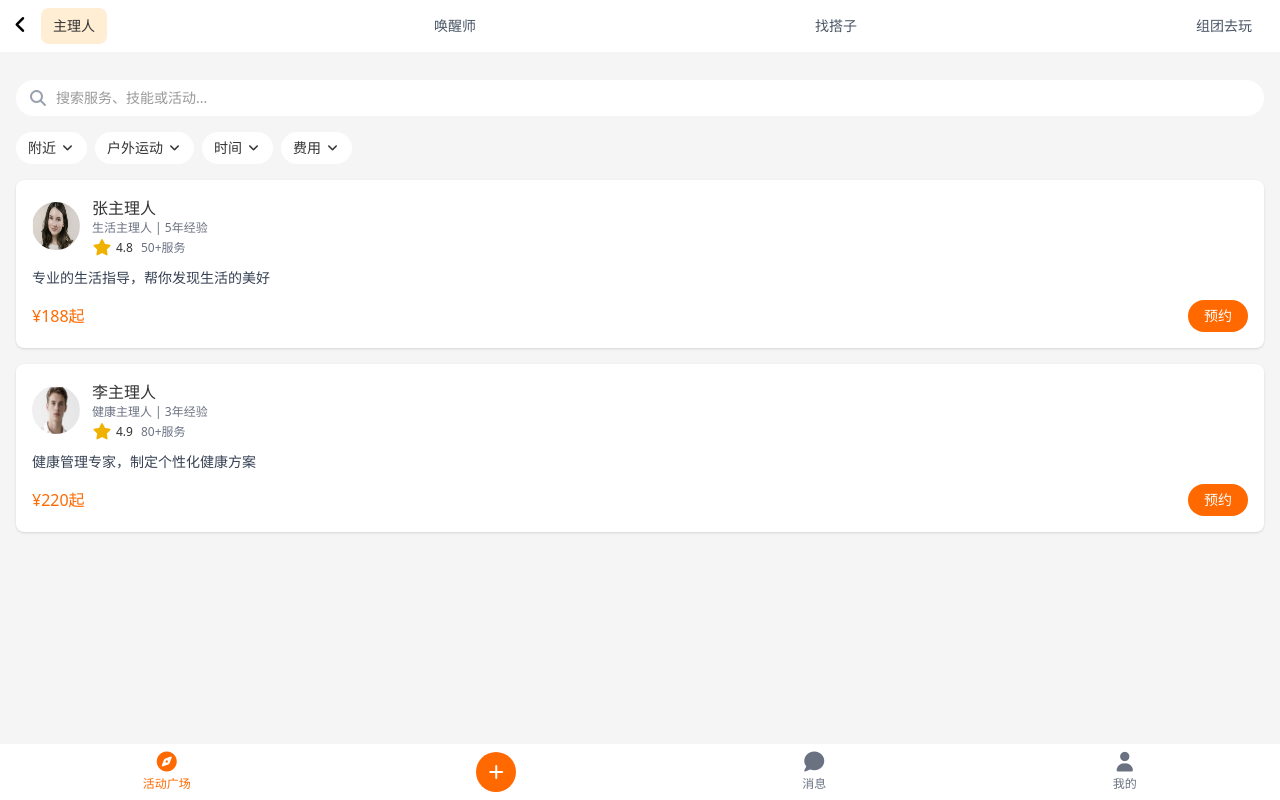
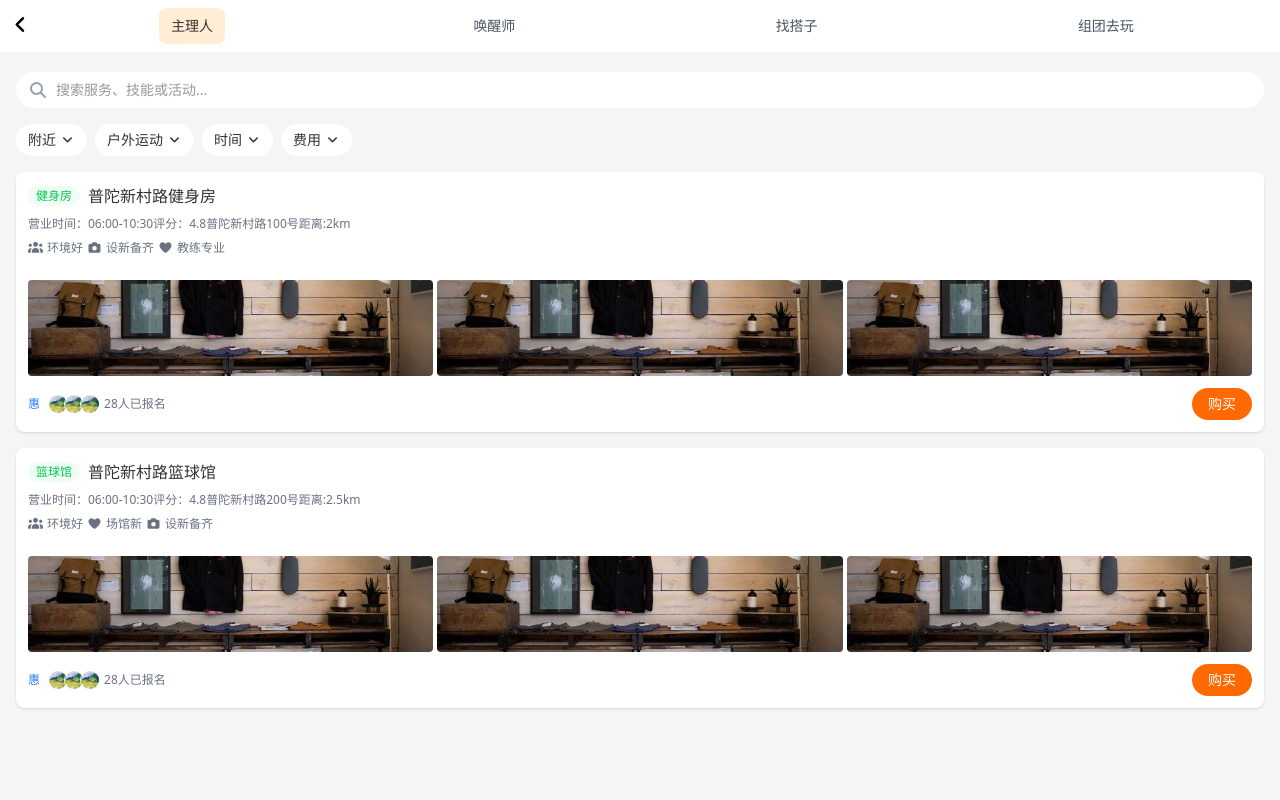
Before and after one commit to RosyDawns/hxs-demo1, a Vue app: page /service-category in a window 1280 px wide. Built offline with nearby package versions, Linux system fonts and the light colour scheme; a web font is replaced by a local one.

Commit message:
fix(project): 新增页面

```diff
--- a/src/views/ServiceCategoryPage.vue
+++ b/src/views/ServiceCategoryPage.vue
@@ -9,7 +9,7 @@
           <button @click="goBack" class="text-black mr-2">
             <i class="fa fa-angle-left text-xl"></i>
           </button>
-          <div class="flex justify-between flex-1 py-2">
+          <div class="flex justify-around flex-1 py-2">
             <button
               class="flex flex-col items-center px-3 py-2 rounded-lg"
               :class="
@@ -60,7 +60,7 @@
     </header>
 
     <!-- 主内容区 -->
-    <main class="pt-20 pb-16 px-4">
+    <main class="pt-18 pb-16 px-4">
       <!-- 搜索框 -->
       <div class="relative mb-4">
         <input
@@ -109,60 +109,160 @@
       <div class="space-y-4">
         <!-- 主理人内容 -->
         <template v-if="activeTab === 'master'">
-          <div class="bg-white rounded-lg shadow-sm p-4 mb-4">
-            <div class="flex items-center mb-3">
-              <img
-                src="@images/user_1.png"
-                class="w-12 h-12 rounded-full mr-3"
-              />
-              <div>
-                <h3 class="font-medium">张主理人</h3>
-                <p class="text-xs text-gray-500">生活主理人 | 5年经验</p>
-                <div class="flex items-center mt-1">
-                  <i class="fa fa-star text-yellow-500 mr-1"></i>
-                  <span class="text-xs">4.8</span>
-                  <span class="text-xs text-gray-500 ml-2">50+服务</span>
+          <div
+            class="bg-white rounded-lg shadow-sm overflow-hidden cursor-pointer"
+            @click="$router.push('/product-detail/product1')"
+          >
+            <div class="p-3">
+              <div class="flex items-center justify-between mb-2">
+                <div class="flex items-center">
+                  <span
+                    class="bg-green-50 text-green-500 text-xs px-2 py-0.5 rounded-full mr-2"
+                    >健身房</span
+                  >
+                  <h3 class="font-medium">普陀新村路健身房</h3>
                 </div>
               </div>
+              <p class="text-xs text-gray-500 mb-2">
+                <span>营业时间：06:00-10:30</span>
+                <span>评分：4.8</span>
+                <span>普陀新村路100号</span>
+                <span>距离:2km</span>
+              </p>
+              <div class="flex flex-wrap gap-1 mb-3">
+                <span class="text-xs text-gray-500 flex items-center">
+                  <i class="fa fa-users mr-1"></i>
+                  环境好
+                </span>
+                <span class="text-xs text-gray-500 flex items-center">
+                  <i class="fa fa-camera mr-1"></i>
+                  设新备齐
+                </span>
+                <span class="text-xs text-gray-500 flex items-center">
+                  <i class="fa fa-heart mr-1"></i>
+                  教练专业
+                </span>
+              </div>
             </div>
-            <p class="text-sm text-gray-700 mb-3">
-              专业的生活指导，帮你发现生活的美好
-            </p>
-            <div class="flex justify-between items-center">
-              <div class="text-orange-500 font-medium">¥188起</div>
+
+            <!-- 活动图片 -->
+            <div class="flex gap-1 px-3 mb-3">
+              <img
+                src="@images/img_43.jpg"
+                class="w-1/3 h-24 object-cover rounded"
+              />
+              <img
+                src="@images/img_43.jpg"
+                class="w-1/3 h-24 object-cover rounded"
+              />
+              <img
+                src="@images/img_43.jpg"
+                class="w-1/3 h-24 object-cover rounded"
+              />
+            </div>
+
+            <div class="flex items-center justify-between px-3 pb-3">
+              <div class="flex items-center">
+                <span class="text-xs text-blue-500 mr-2">惠</span>
+                <div class="flex -space-x-1">
+                  <img
+                    src="@images/img_39.jpg"
+                    class="w-5 h-5 rounded-full border border-white"
+                  />
+                  <img
+                    src="@images/img_39.jpg"
+                    class="w-5 h-5 rounded-full border border-white"
+                  />
+                  <img
+                    src="@images/img_39.jpg"
+                    class="w-5 h-5 rounded-full border border-white"
+                  />
+                </div>
+                <span class="text-xs text-gray-500 ml-1">28人已报名</span>
+              </div>
               <button
                 class="bg-orange-500 text-white text-sm font-medium px-4 py-1.5 rounded-full"
               >
-                预约
+                购买
               </button>
             </div>
           </div>
 
-          <div class="bg-white rounded-lg shadow-sm p-4">
-            <div class="flex items-center mb-3">
-              <img
-                src="@images/user_2.png"
-                class="w-12 h-12 rounded-full mr-3"
-              />
-              <div>
-                <h3 class="font-medium">李主理人</h3>
-                <p class="text-xs text-gray-500">健康主理人 | 3年经验</p>
-                <div class="flex items-center mt-1">
-                  <i class="fa fa-star text-yellow-500 mr-1"></i>
-                  <span class="text-xs">4.9</span>
-                  <span class="text-xs text-gray-500 ml-2">80+服务</span>
+          <div
+            class="bg-white rounded-lg shadow-sm overflow-hidden cursor-pointer"
+            @click="$router.push('/product-detail/product1')"
+          >
+            <div class="p-3">
+              <div class="flex items-center justify-between mb-2">
+                <div class="flex items-center">
+                  <span
+                    class="bg-green-50 text-green-500 text-xs px-2 py-0.5 rounded-full mr-2"
+                    >篮球馆</span
+                  >
+                  <h3 class="font-medium">普陀新村路篮球馆</h3>
                 </div>
               </div>
+              <p class="text-xs text-gray-500 mb-2">
+                <span>营业时间：06:00-10:30</span>
+                <span>评分：4.8</span>
+                <span>普陀新村路200号</span>
+                <span>距离:2.5km</span>
+              </p>
+              <div class="flex flex-wrap gap-1 mb-3">
+                <span class="text-xs text-gray-500 flex items-center">
+                  <i class="fa fa-users mr-1"></i>
+                  环境好
+                </span>
+                <span class="text-xs text-gray-500 flex items-center">
+                  <i class="fa fa-heart mr-1"></i>
+                  场馆新
+                </span>
+                <span class="text-xs text-gray-500 flex items-center">
+                  <i class="fa fa-camera mr-1"></i>
+                  设新备齐
+                </span>
+              </div>
             </div>
-            <p class="text-sm text-gray-700 mb-3">
-              健康管理专家，制定个性化健康方案
-            </p>
-            <div class="flex justify-between items-center">
-              <div class="text-orange-500 font-medium">¥220起</div>
+
+            <!-- 活动图片 -->
+            <div class="flex gap-1 px-3 mb-3">
+              <img
+                src="@images/img_43.jpg"
+                class="w-1/3 h-24 object-cover rounded"
+              />
+              <img
+                src="@images/img_43.jpg"
+                class="w-1/3 h-24 object-cover rounded"
+              />
+              <img
+                src="@images/img_43.jpg"
+                class="w-1/3 h-24 object-cover rounded"
+              />
+            </div>
+
+            <div class="flex items-center justify-between px-3 pb-3">
+              <div class="flex items-center">
+                <span class="text-xs text-blue-500 mr-2">惠</span>
+                <div class="flex -space-x-1">
+                  <img
+                    src="@images/img_39.jpg"
+                    class="w-5 h-5 rounded-full border border-white"
+                  />
+                  <img
+                    src="@images/img_39.jpg"
+                    class="w-5 h-5 rounded-full border border-white"
+                  />
+                  <img
+                    src="@images/img_39.jpg"
+                    class="w-5 h-5 rounded-full border border-white"
+                  />
+                </div>
+                <span class="text-xs text-gray-500 ml-1">28人已报名</span>
+              </div>
               <button
                 class="bg-orange-500 text-white text-sm font-medium px-4 py-1.5 rounded-full"
               >
-                预约
+                购买
               </button>
             </div>
           </div>
@@ -170,124 +270,22 @@
 
         <!-- 达子唤醒师内容 -->
         <template v-if="activeTab === 'dazi'">
-          <div class="bg-white rounded-lg shadow-sm p-4 mb-4">
-            <div class="flex items-center mb-3">
-              <img
-                src="@images/user_3.png"
-                class="w-12 h-12 rounded-full mr-3"
-              />
-              <div>
-                <h3 class="font-medium">王达子</h3>
-                <p class="text-xs text-gray-500">达子唤醒师 | 专业达人</p>
-                <div class="flex items-center mt-1">
-                  <i class="fa fa-star text-yellow-500 mr-1"></i>
-                  <span class="text-xs">4.7</span>
-                  <span class="text-xs text-gray-500 ml-2">60+服务</span>
-                </div>
-              </div>
-            </div>
-            <p class="text-sm text-gray-700 mb-3">
-              擅长生活技能唤醒，激发你的潜能
-            </p>
-            <div class="flex justify-between items-center">
-              <div class="text-orange-500 font-medium">¥150起</div>
-              <button
-                class="bg-orange-500 text-white text-sm font-medium px-4 py-1.5 rounded-full"
-              >
-                预约
-              </button>
-            </div>
-          </div>
-
-          <div class="bg-white rounded-lg shadow-sm p-4">
-            <div class="flex items-center mb-3">
-              <img
-                src="@images/user_4.jpg"
-                class="w-12 h-12 rounded-full mr-3"
-              />
-              <div>
-                <h3 class="font-medium">陈达子</h3>
-                <p class="text-xs text-gray-500">达子唤醒师 | 技能导师</p>
-                <div class="flex items-center mt-1">
-                  <i class="fa fa-star text-yellow-500 mr-1"></i>
-                  <span class="text-xs">4.8</span>
-                  <span class="text-xs text-gray-500 ml-2">75+服务</span>
-                </div>
-              </div>
-            </div>
-            <p class="text-sm text-gray-700 mb-3">
-              专业技能培训，让你成为更好的自己
-            </p>
-            <div class="flex justify-between items-center">
-              <div class="text-orange-500 font-medium">¥180起</div>
-              <button
-                class="bg-orange-500 text-white text-sm font-medium px-4 py-1.5 rounded-full"
-              >
-                预约
-              </button>
-            </div>
-          </div>
+          <HxsItem
+            v-for="(coach, index) in recommendedCoaches"
+            :key="coach.id"
+            :coach="coach"
+            @view-profile="handleCoachDetail"
+          />
         </template>
 
         <!-- 技能唤醒师内容 -->
         <template v-if="activeTab === 'skill'">
-          <div class="bg-white rounded-lg shadow-sm p-4 mb-4">
-            <div class="flex items-center mb-3">
-              <img
-                src="@images/img-18.jpg"
-                class="w-12 h-12 rounded-full mr-3"
-              />
-              <div>
-                <h3 class="font-medium">刘技能师</h3>
-                <p class="text-xs text-gray-500">技能唤醒师 | 烘焙专家</p>
-                <div class="flex items-center mt-1">
-                  <i class="fa fa-star text-yellow-500 mr-1"></i>
-                  <span class="text-xs">4.9</span>
-                  <span class="text-xs text-gray-500 ml-2">90+服务</span>
-                </div>
-              </div>
-            </div>
-            <p class="text-sm text-gray-700 mb-3">
-              烘焙技能教学，唤醒你的烘焙天赋
-            </p>
-            <div class="flex justify-between items-center">
-              <div class="text-orange-500 font-medium">¥200起</div>
-              <button
-                class="bg-orange-500 text-white text-sm font-medium px-4 py-1.5 rounded-full"
-              >
-                预约
-              </button>
-            </div>
-          </div>
-
-          <div class="bg-white rounded-lg shadow-sm p-4">
-            <div class="flex items-center mb-3">
-              <img
-                src="@images/img-13.jpg"
-                class="w-12 h-12 rounded-full mr-3"
-              />
-              <div>
-                <h3 class="font-medium">赵技能师</h3>
-                <p class="text-xs text-gray-500">技能唤醒师 | 摄影达人</p>
-                <div class="flex items-center mt-1">
-                  <i class="fa fa-star text-yellow-500 mr-1"></i>
-                  <span class="text-xs">4.8</span>
-                  <span class="text-xs text-gray-500 ml-2">70+服务</span>
-                </div>
-              </div>
-            </div>
-            <p class="text-sm text-gray-700 mb-3">
-              摄影技能指导，发现你的创作潜能
-            </p>
-            <div class="flex justify-between items-center">
-              <div class="text-orange-500 font-medium">¥250起</div>
-              <button
-                class="bg-orange-500 text-white text-sm font-medium px-4 py-1.5 rounded-full"
-              >
-                预约
-              </button>
-            </div>
-          </div>
+          <HxsItem
+            v-for="(coach, index) in recommendedCoaches"
+            :key="coach.id"
+            :coach="coach"
+            @view-profile="handleCoachDetail"
+          />
         </template>
 
         <!-- 组团内容 -->
@@ -451,120 +449,6 @@
       </div>
     </main>
 
-    <!-- 底部导航栏 -->
-    <footer
-      class="fixed bottom-0 left-0 right-0 bg-white border-t border-gray-100 flex justify-around items-center py-2"
-    >
-      <button class="flex flex-col items-center justify-center text-orange-500">
-        <i class="fa fa-compass text-xl mb-1"></i>
-        <span class="text-xs">活动广场</span>
-      </button>
-      <button
-        class="flex flex-col items-center justify-center text-gray-500"
-        @click="goToCreateActivity"
-      >
-        <!-- 创建 -->
-        <div
-          class="w-10 h-10 bg-orange-500 rounded-full flex items-center justify-center"
-        >
-          <i class="fa fa-plus text-white text-base"></i>
-        </div>
-      </button>
-      <button class="flex flex-col items-center justify-center text-gray-500">
-        <i class="fa-solid fa-comment text-xl mb-1"></i>
-        <span class="text-xs">消息</span>
-      </button>
-      <button class="flex flex-col items-center justify-center text-gray-500">
-        <i class="fa-solid fa-user text-xl mb-1"></i>
-        <span class="text-xs">我的</span>
-      </button>
-    </footer>
-
-    <!-- 弹出的创建选择框 -->
-    <div class="create-modal" v-if="showCreateModal">
-      <div class="modal-overlay" @click="closeCreateModal"></div>
-      <div class="modal-content">
-        <button class="modal-close" @click="closeCreateModal">
-          <i class="fa fa-times"></i>
-        </button>
-        <h2 class="modal-title">组团去玩</h2>
-        <p class="modal-subtitle">唤醒你的热爱</p>
-
-        <div class="create-options">
-          <button class="option-card yellow-card" @click="createActivity">
-            <h3>发活动</h3>
-            <p>开始你的活动之旅</p>
-          </button>
-          <button class="option-card orange-card" @click="publishDynamic">
-            <h3>发动态</h3>
-            <p>让更多伙伴看到你</p>
-          </button>
-        </div>
-      </div>
-    </div>
-
-    <!-- 认证提示弹框 -->
-    <div class="verification-prompt-modal" v-if="showVerificationPromptModal">
-      <div class="modal-overlay" @click="closeVerificationPrompt"></div>
-      <div class="prompt-dialog">
-        <h3 class="prompt-title">完成认证即可发布活动</h3>
-        <p class="prompt-message">完成认证成为主理人后，即可发布活动</p>
-        <div class="prompt-actions">
-          <button class="btn-cancel" @click="closeVerificationPrompt">
-            取消
-          </button>
-          <button class="btn-verify" @click="showVerificationTypeModal">
-            立刻认证
-          </button>
-        </div>
-      </div>
-    </div>
-
-    <!-- 认证类型选择弹框 -->
-    <div class="verification-type-modal" v-if="showVerificationTypeSelect">
-      <div class="modal-overlay" @click="closeVerificationTypeModal"></div>
-      <div class="type-modal-content">
-        <button class="modal-close" @click="closeVerificationTypeModal">
-          <i class="fa fa-times"></i>
-        </button>
-        <h2 class="type-modal-title">选择认证类型</h2>
-
-        <div class="verification-types">
-          <!-- 机构认证 -->
-          <div class="type-card">
-            <div class="type-icon org-icon">
-              <i class="fa fa-building"></i>
-            </div>
-            <div class="type-info">
-              <h3 class="type-title">机构认证</h3>
-              <p class="type-desc">
-                适合有一定组织能力的兴趣团体，认证后可发布更多类型活动，同时有专属的俱乐部标识。
-              </p>
-            </div>
-            <button class="btn-go-verify" @click="goToOrgVerification">
-              去认证
-            </button>
-          </div>
-
-          <!-- 个人认证 -->
-          <div class="type-card">
-            <div class="type-icon personal-icon">
-              <i class="fa fa-user"></i>
-            </div>
-            <div class="type-info">
-              <h3 class="type-title">个人认证</h3>
-              <p class="type-desc">
-                适合各类兴趣爱好者，认证后可发布兴趣活动。
-              </p>
-            </div>
-            <button class="btn-go-verify" @click="goToPersonalVerification">
-              去认证
-            </button>
-          </div>
-        </div>
-      </div>
-    </div>
-
     <!-- 类型筛选弹框 -->
     <div v-if="showTypeModal" class="filter-modal">
       <div class="modal-overlay" @click="closeTypeFilterModal"></div>
@@ -686,6 +570,7 @@
 </template>
 
 <script>
+import HxsItem from "@/components/hxs-item.vue";
 export default {
   name: "ServiceCategoryPage",
   data() {
@@ -725,7 +610,55 @@ export default {
         { category: "追星", items: ["演唱会", "粉丝见面会"] },
       ],
       costOptions: ["免费活动", "线下AA制", "付费活动"],
+
+      recommendedCoaches: [
+        {
+          id: "coach1",
+          name: "李教练",
+          type: "游泳教练",
+          title: "国家二级运动员 | 8年教学经验",
+          rating: 4.8,
+          distance: 1.2,
+          image: "https://picsum.photos/id/1005/100/100",
+          prices: {
+            trial: 88,
+            single: 200,
+            card10: 1680,
+          },
+        },
+        {
+          id: "coach2",
+          name: "赵教练",
+          type: "游泳教练",
+          title: "国家一级运动员 | 10年教学经验",
+          rating: 4.9,
+          distance: 1.5,
+          image: "https://picsum.photos/id/1011/100/100",
+          prices: {
+            trial: 98,
+            single: 220,
+            card10: 1880,
+          },
+        },
+        {
+          id: "coach3",
+          name: "张教练",
+          type: "游泳教练",
+          title: "国家二级运动员 | 6年教学经验",
+          rating: 4.6,
+          distance: 1.5,
+          image: "https://picsum.photos/id/1012/100/100",
+          prices: {
+            trial: 80,
+            single: 180,
+            card10: 1580,
+          },
+        },
+      ],
     };
+  },
+  components: {
+    HxsItem,
   },
   computed: {
     // 计算当前选中分类的二级分类
```
